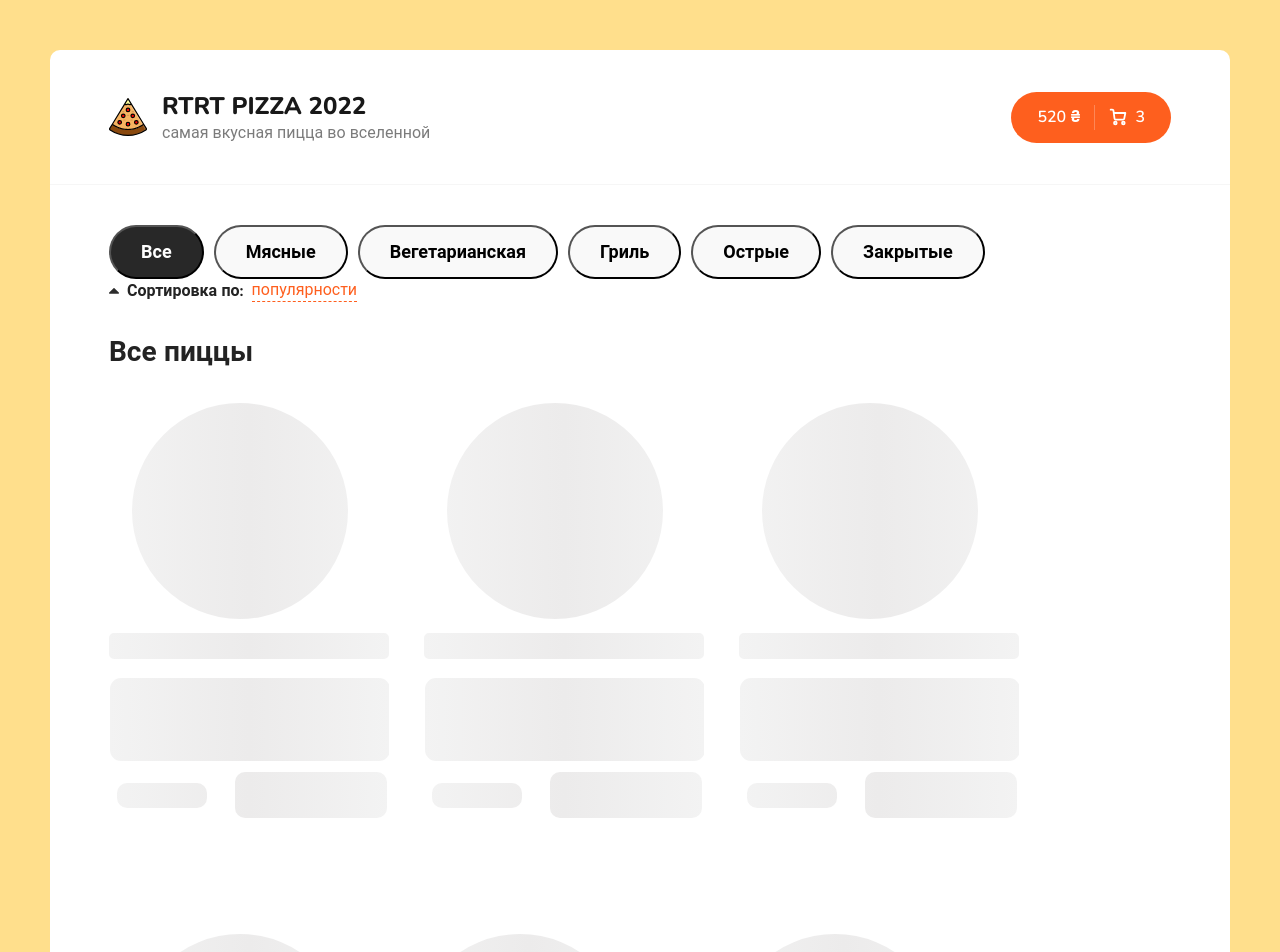
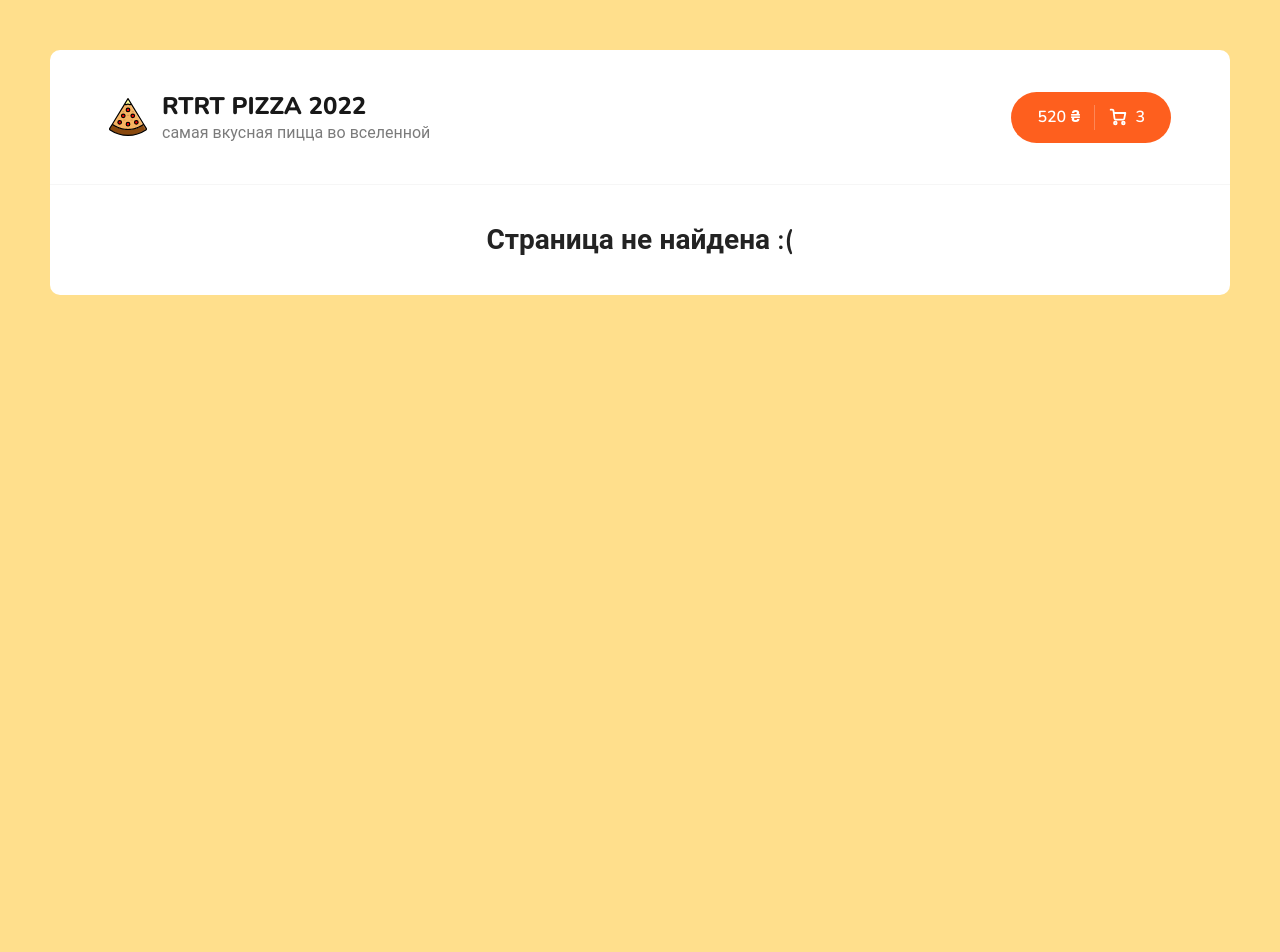
Before and after one commit to onndes/rtrt-pizza-2022, a React (Create React App) app: page /cart in a window 1280 px wide. Shown: the top 952 px of the page. After the commit the page ends 800 px from the top, so only its background shows below. Built offline with nearby package versions, Linux system fonts and the light colour scheme.

Commit message:
added routes

```diff
--- a/src/App.js
+++ b/src/App.js
@@ -2,37 +2,14 @@ import React from 'react'
 
 import './scss/app.scss'
 import Header from './Header/Header'
-import Categories from './Categories/Categories'
-import Sort from './Sort/Sort'
-import PizzaItem from './PizzaItem/PizzaItem'
-
-import pizzas from './assets/pizzas.json'
-import PizzaItemSkeleton from './PizzaItem/PizzaItemSkeleton'
+import MyRoutes from './pages/Routes'
 
 function App() {
     return (
         <div className="wrapper">
             <Header />
             <div className="content">
-                <div className="container">
-                    <div className="content__top">
-                        <Categories />
-                        <Sort />
-                    </div>
-                    <h2 className="content__title">Все пиццы</h2>
-
-                    <div className="content__items">
-                        {pizzas.length > 0
-                            ? pizzas.map((pizza) => (
-                                  <PizzaItem key={pizza.id} {...pizza} />
-                              ))
-                            : [...new Array(8)].map((_, i) => (
-                                  // eslint-disable-next-line max-len
-                                  // eslint-disable-next-line react/no-array-index-key
-                                  <PizzaItemSkeleton key={i} />
-                              ))}
-                    </div>
-                </div>
+                <MyRoutes />
             </div>
         </div>
     )
--- a/src/Categories/Categories.jsx
+++ b/src/Categories/Categories.jsx
@@ -1,6 +1,4 @@
 import React from 'react'
-
-import '../scss/app.scss'
 
 export default function Categories() {
     const [selectedCategoryIdx, setSelectedCategoryIdx] = React.useState(0)
--- a/src/Header/Header.jsx
+++ b/src/Header/Header.jsx
@@ -1,12 +1,13 @@
 import React from 'react'
+import { Link } from 'react-router-dom'
 
-import '../scss/app.scss'
 import pizzaLogo from '../assets/img/pizza-logo.svg'
 
 export default function Header() {
     return (
         <div className="header">
             <div className="container">
+                <Link to="/">
                     <div className="header__logo">
                         <img width="38" src={pizzaLogo} alt="Pizza logo" />
                         <div>
@@ -14,6 +15,7 @@ export default function Header() {
                             <p>самая вкусная пицца во вселенной</p>
                         </div>
                     </div>
+                </Link>
                 <div className="header__cart">
                     <a href="/cart.html" className="button button--cart">
                         <span>520 ₴</span>
--- a/src/Sort/Sort.jsx
+++ b/src/Sort/Sort.jsx
@@ -1,6 +1,4 @@
 import React from 'react'
-
-import '../scss/app.scss'
 
 export default function Sort() {
     const itemsSort = ['популярности', 'цене', 'алфавиту']
--- a/src/index.js
+++ b/src/index.js
@@ -1,6 +1,11 @@
 import React from 'react'
 import ReactDOM from 'react-dom/client'
+import { BrowserRouter } from 'react-router-dom'
 import App from './App'
 
 const root = ReactDOM.createRoot(document.getElementById('root'))
-root.render(<App />)
+root.render(
+    <BrowserRouter>
+        <App />
+    </BrowserRouter>
+)
--- /dev/null
+++ b/src/pages/Home.jsx
@@ -0,0 +1,32 @@
+import React from 'react'
+
+import Categories from '../Categories/Categories'
+import PizzaItem from '../PizzaItem/PizzaItem'
+import PizzaItemSkeleton from '../PizzaItem/PizzaItemSkeleton'
+import Sort from '../Sort/Sort'
+
+import pizzas from '../assets/pizzas.json'
+
+export default function Home() {
+    return (
+        <div className="container">
+            <div className="content__top">
+                <Categories />
+                <Sort />
+            </div>
+            <h2 className="content__title">Все пиццы</h2>
+
+            <div className="content__items">
+                {pizzas.length > 0
+                    ? pizzas.map((pizza) => (
+                          <PizzaItem key={pizza.id} {...pizza} />
+                      ))
+                    : [...new Array(8)].map((_, i) => (
+                          // eslint-disable-next-line max-len
+                          // eslint-disable-next-line react/no-array-index-key
+                          <PizzaItemSkeleton key={i} />
+                      ))}
+            </div>
+        </div>
+    )
+}
--- /dev/null
+++ b/src/pages/NotFound.jsx
@@ -0,0 +1,5 @@
+import React from 'react'
+
+export default function NotFound() {
+    return <h2 style={{ textAlign: 'center' }}>Страница не найдена :(</h2>
+}
--- /dev/null
+++ b/src/pages/Routes.jsx
@@ -0,0 +1,13 @@
+import React from 'react'
+import { Routes, Route } from 'react-router-dom'
+import Home from './Home'
+import NotFound from './NotFound'
+
+export default function MyRoutes() {
+    return (
+        <Routes>
+            <Route path="/" element={<Home />} />
+            <Route path="*" element={<NotFound />} />
+        </Routes>
+    )
+}
```
Lines whose indentation alone changed are shown as unchanged.
